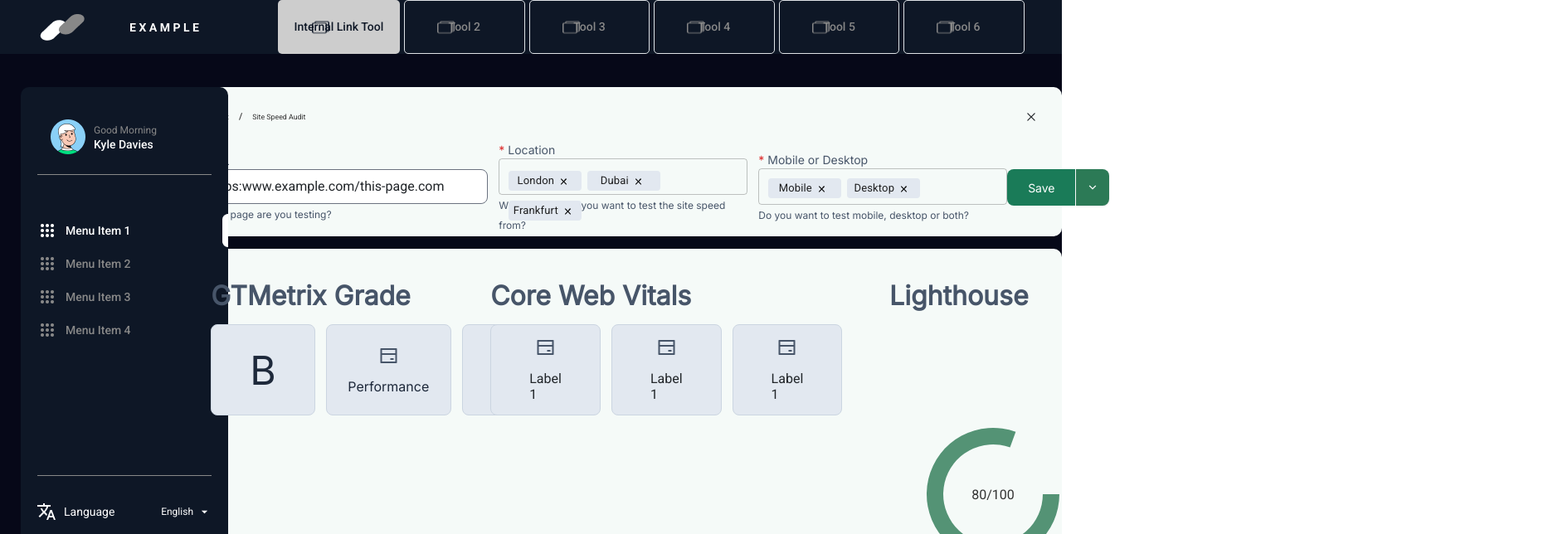
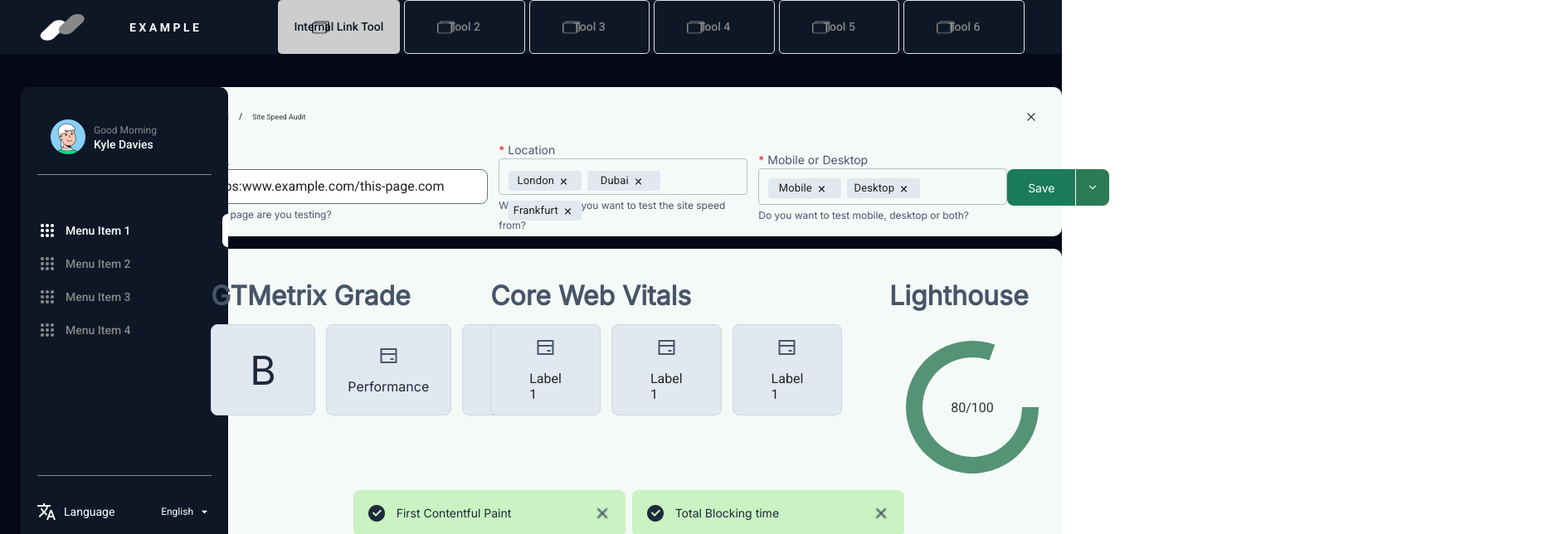
Before and after one commit to MamtazDev/ExampleDarkMode, a React (Vite) app: page / in a window 1280 px wide. Shown: the top 644 px of the page at 83% size, 1872 px wide, since content can reach past the window. Built offline with nearby package versions, Linux system fonts and the light colour scheme.

Commit message:
update chart

```diff
--- a/src/Components/Outlet/GreenOutlet/Chart.jsx
+++ b/src/Components/Outlet/GreenOutlet/Chart.jsx
@@ -5,11 +5,9 @@ const Chart = () => {
   const data = [{ name: "Group A", value: 80 }];
   const startAngle = 70;
   return (
-    <PieChart width={800} height={400}>
+    <PieChart width={200} height={200}>
       <Pie
         data={data}
-        cx={120}
-        cy={200}
         innerRadius={60}
         outerRadius={80}
         fill="#F5FAF8"
```
